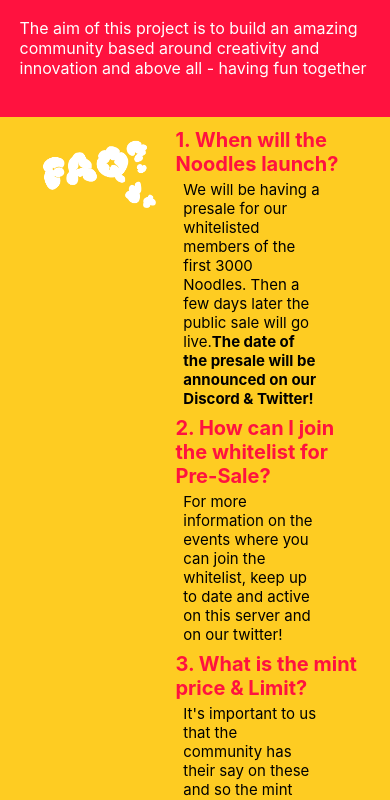
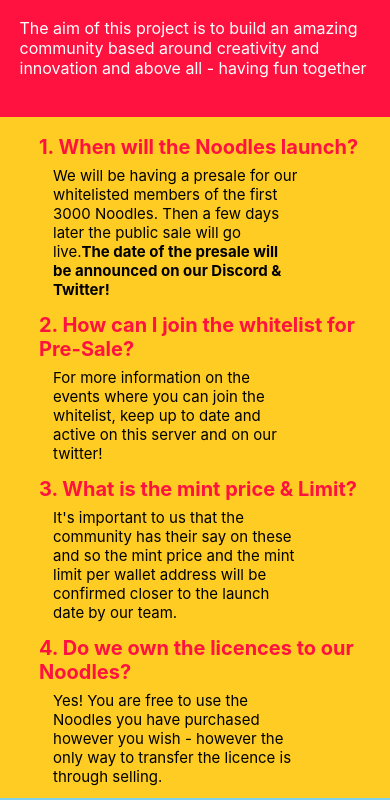
Before and after one commit to callumbuttery/Doodle-Noodles-V2, a React (Create React App) app: page / in a window 390 px wide. Shown: the part 1141-1941 px from the top of the page. Built offline with nearby package versions, Linux system fonts and the light colour scheme.

Commit message:
FQA responsiveness

```diff
--- a/src/css/FAQ.css
+++ b/src/css/FAQ.css
@@ -63,3 +63,32 @@
 
       margin-left:10%;
     }
+
+    @media screen and (max-width: 600px) {
+
+      .FQALogo{
+        float: left;
+      }
+      .FQALogo img{
+          display: none;
+      }
+
+      .FQALogo{
+        margin-top: 5%;
+        margin-bottom: 5%;
+        height: 20%;
+        width: 30%;
+        display: none;
+        margin-left:10%;
+      }
+
+      .FQAcontent{
+        margin-left: 10%;
+        width: 90%;
+        font-size: 15px;
+        text-align: center;
+        margin-bottom: 3%;
+        margin-top: 1%;
+
+      }
+    }
```
